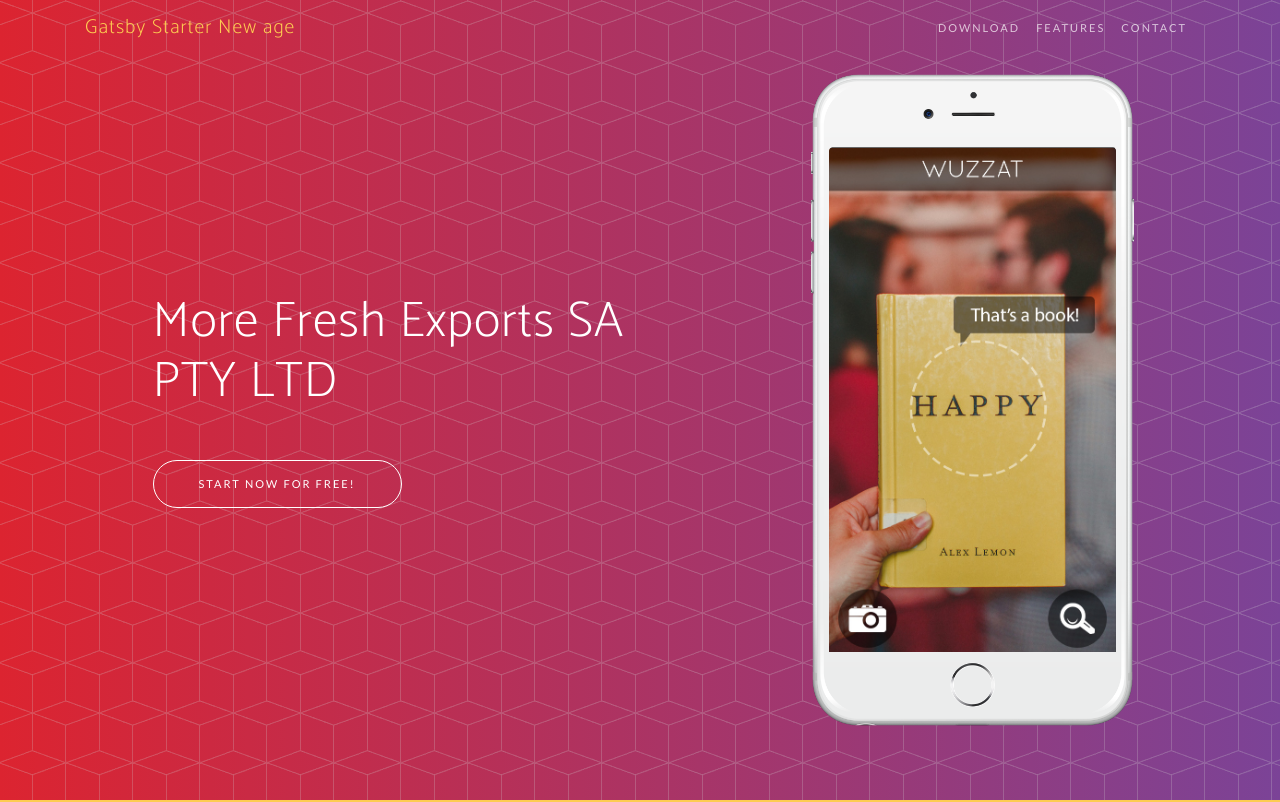
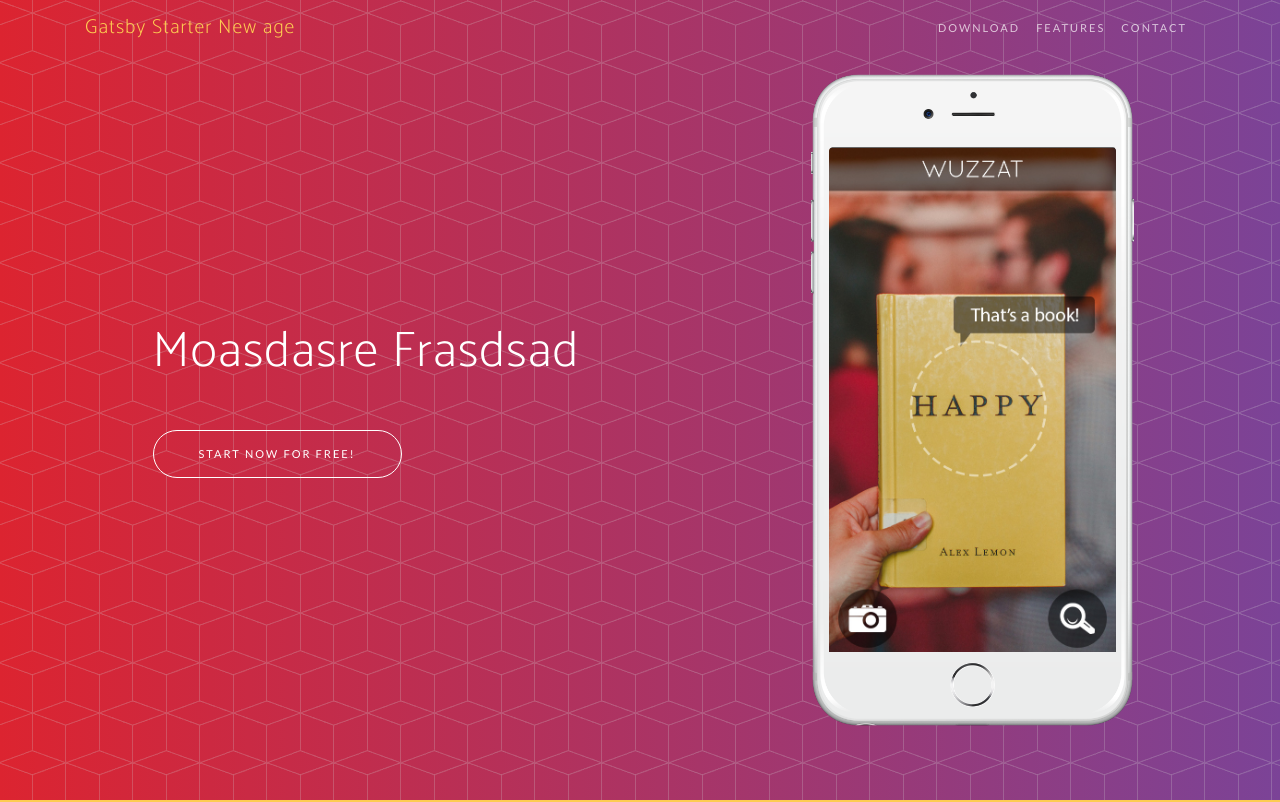
Before and after one commit to stackbit-projects/blue-goose-24dac, a Gatsby site: page / in a window 1280 px wide. Shown: the top 802 px of the page. Built offline with nearby package versions, Linux system fonts and the light colour scheme; Gatsby itself is replaced by a stand-in of ours; a web font is replaced by a local one.

Commit message:
index.js: changed

```diff
--- a/src/pages/index.js
+++ b/src/pages/index.js
@@ -20,7 +20,7 @@ const IndexPage = () => (
           <div className="col-lg-7 my-auto">
             <div className="header-content mx-auto">
               <h1 className="mb-5">
-               More Fresh Exports SA PTY LTD
+               Moasdasre Frasdsad
               </h1>
               <Scroll type="id" element="download">
                 <a href="#download" className="btn btn-outline btn-xl">
```
